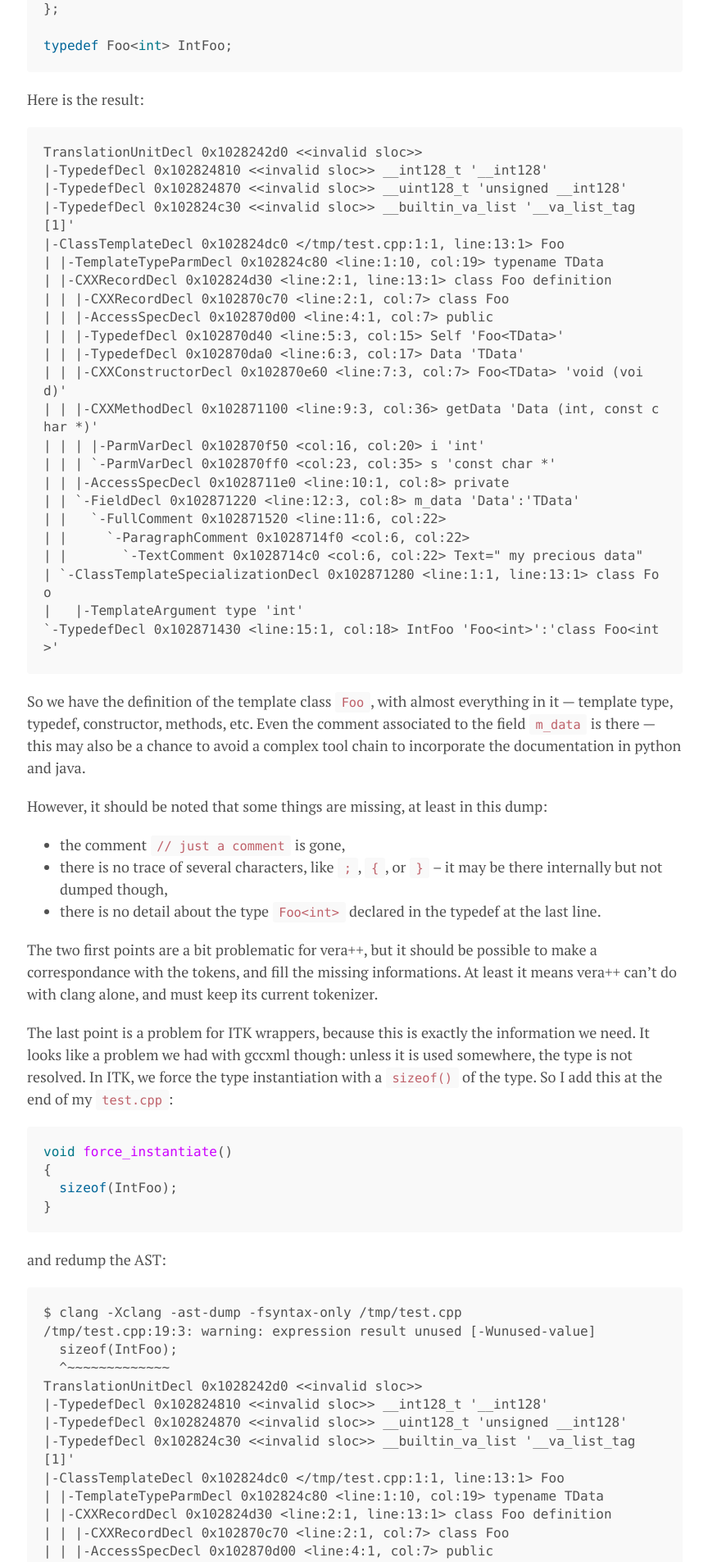
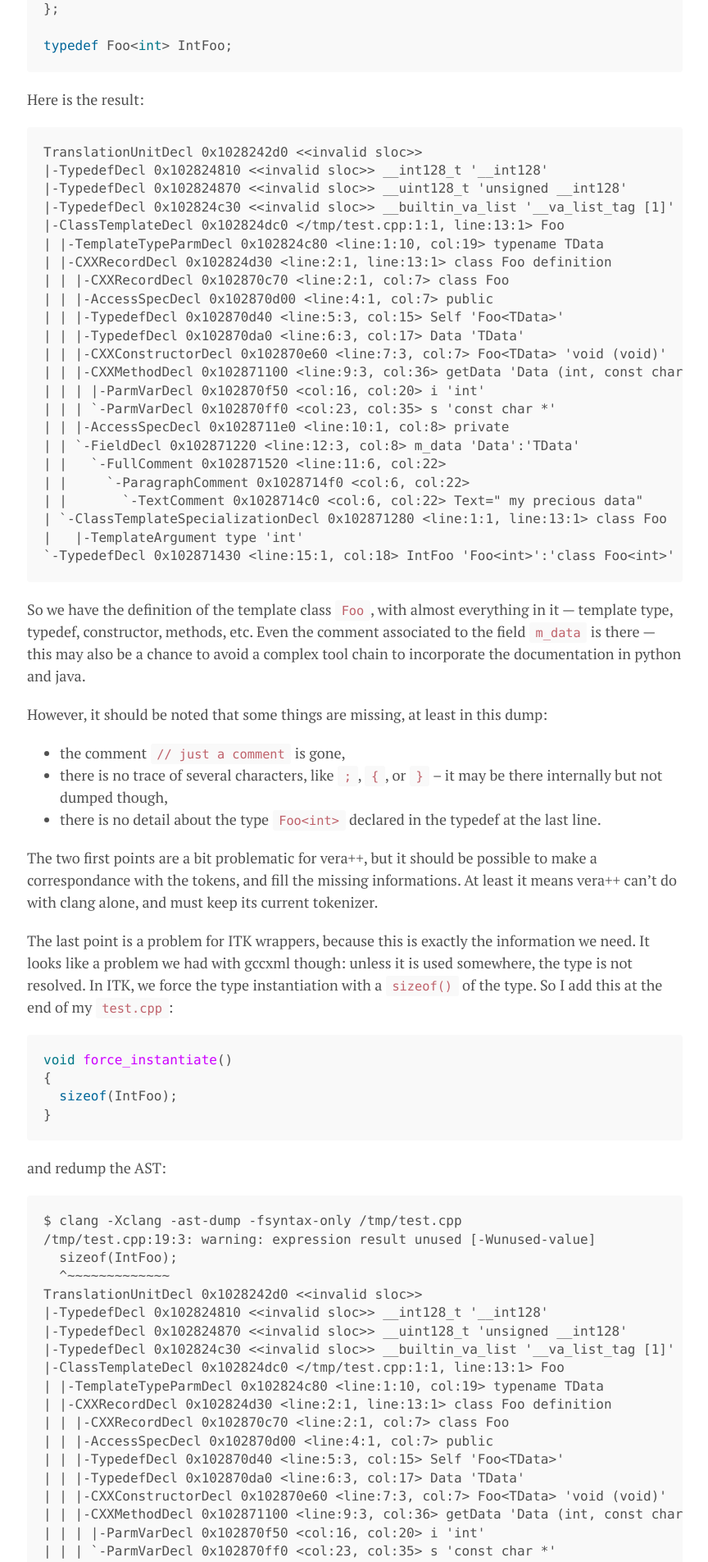
Before and after one commit to glehmann/glehmann.github.io, a Jekyll site: the page built from index.html, in a window 1280 px wide. Shown: the part 1245-3150 px from the top of the page at 82% size, without its empty margins (207-1071 px from the left). Built offline with Jekyll 4.4.1, drawn with Linux system fonts in a browser that asks for light colours; Markdown is read by kramdown in place of the engine named in the settings; the list of posts is cut into pages by our own code.

Commit message:
don't break the lines in the code fragment and use a slider when needed

```diff
--- a/public/css/poole.css
+++ b/public/css/poole.css
@@ -167,10 +167,11 @@ pre {
   font-size: .8rem;
   line-height: 1.4;
   white-space: pre;
-  white-space: pre-wrap;
-  word-break: break-all;
-  word-wrap: break-word;
+  // white-space: pre-wrap;
+  // word-break: break-all;
+  // word-wrap: break-word;
   background-color: #f9f9f9;
+  overflow: auto;
 }
 pre code {
   padding: 0;
```
